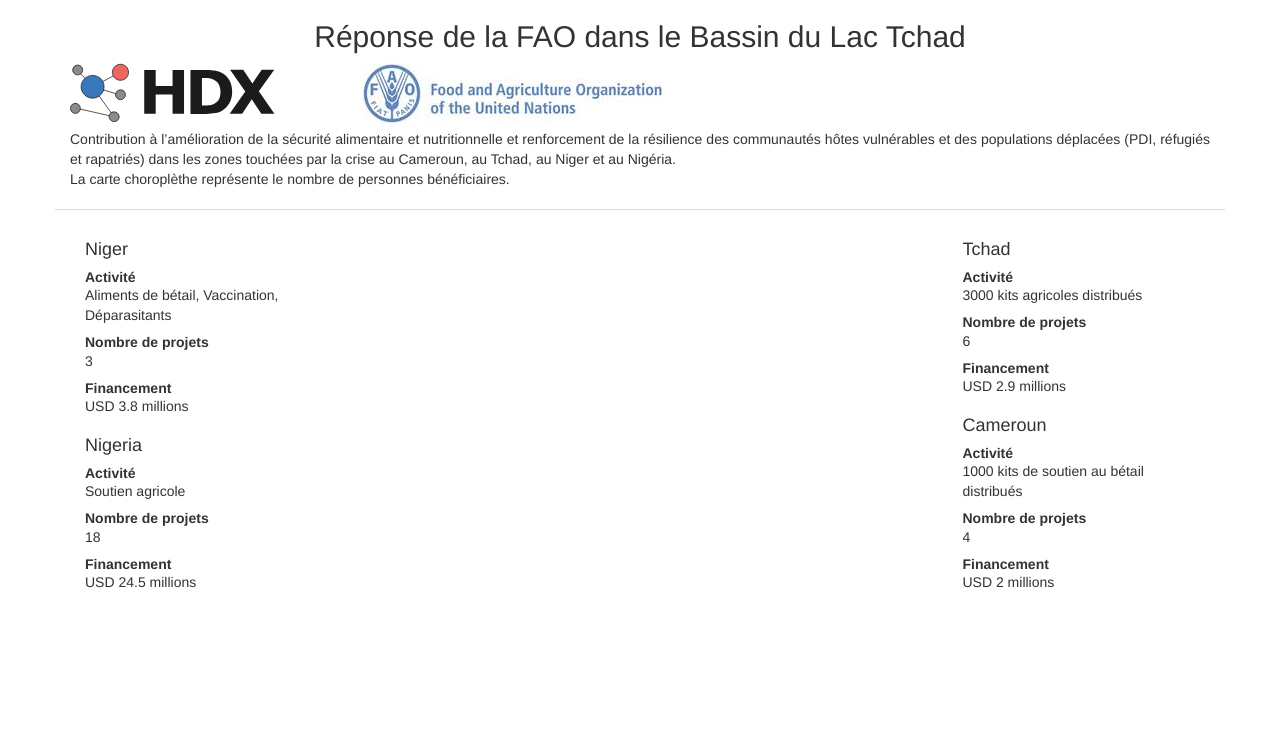
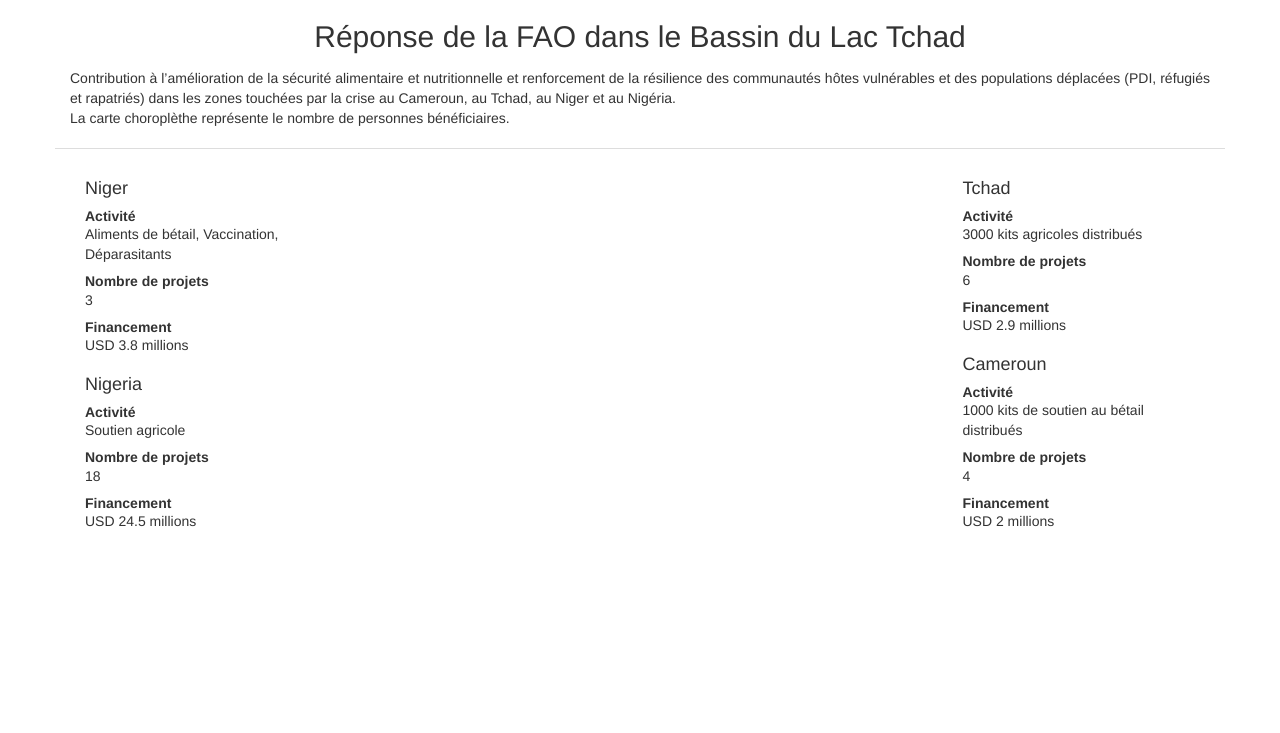
Before and after one commit to NafissahPouye/lcb-monitoring-framework-viz, a plain HTML site: page index.html in a window 1280 px wide. Drawn offline with Linux system fonts and the light colour scheme; a script that the page names is missing.

Commit message:
logos removed

```diff
--- a/index.html
+++ b/index.html
@@ -19,12 +19,12 @@
     <body>
       <div class="container" id='main-container'>
         <div class="row"> <h2><center>Réponse de la FAO dans le Bassin du Lac Tchad</center></h2>
-          <div class="col-sm-3 col-xs-6" id="logo">
+         <!--  <div class="col-sm-3 col-xs-6" id="logo">
             <a target="_blank" href="https://data.humdata.org/"> <img class="img-responsive" src="img/HDX-logo-home.svg" alt="HDX"> </a>
           </div>
           <div class="col-sm-5 col-xs-6" id="logo">
             <a target="_blank" href="https://data.humdata.org/organization/fao-reowa"> <img class="img-responsive" src="img/FAO.jpg" alt="HDX"> </a>
-          </div>
+          </div>   -->
         </div>
         <div class="row">
           <div class="col-md-12" id="description">
```
